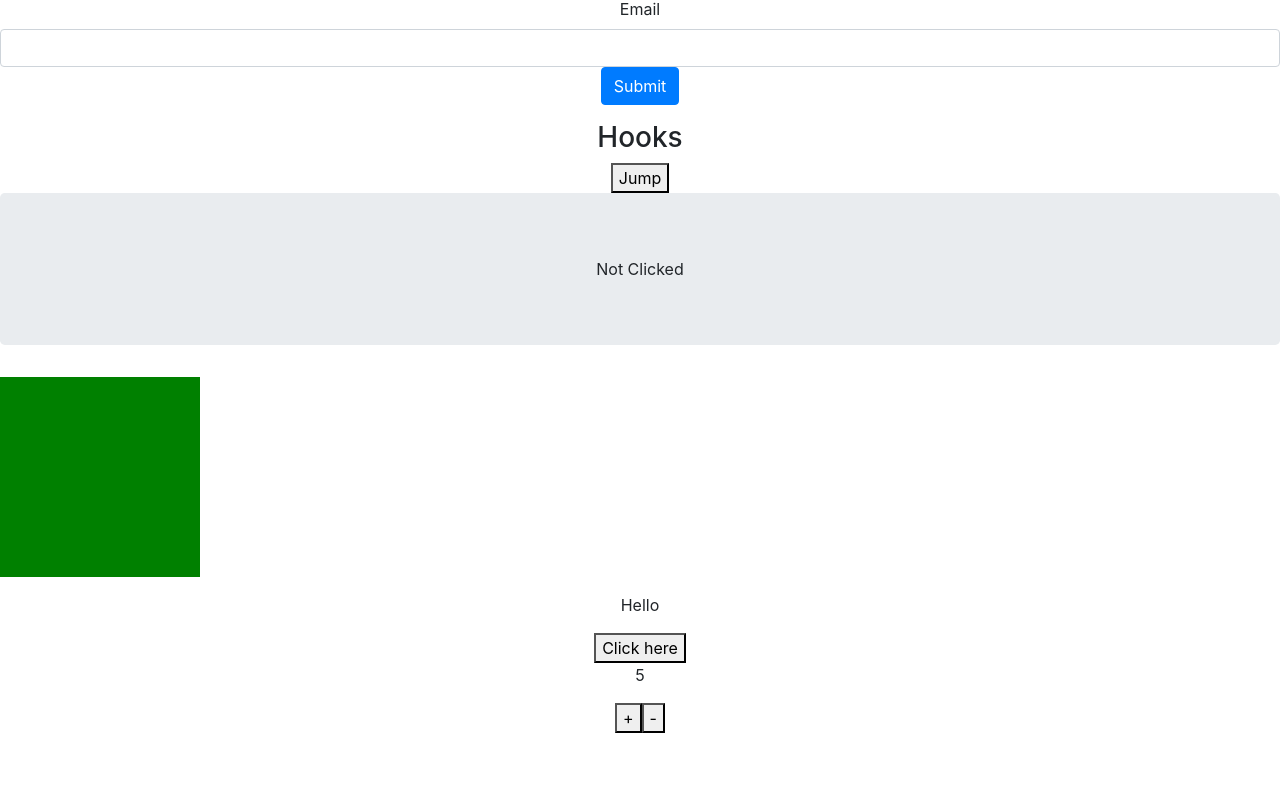
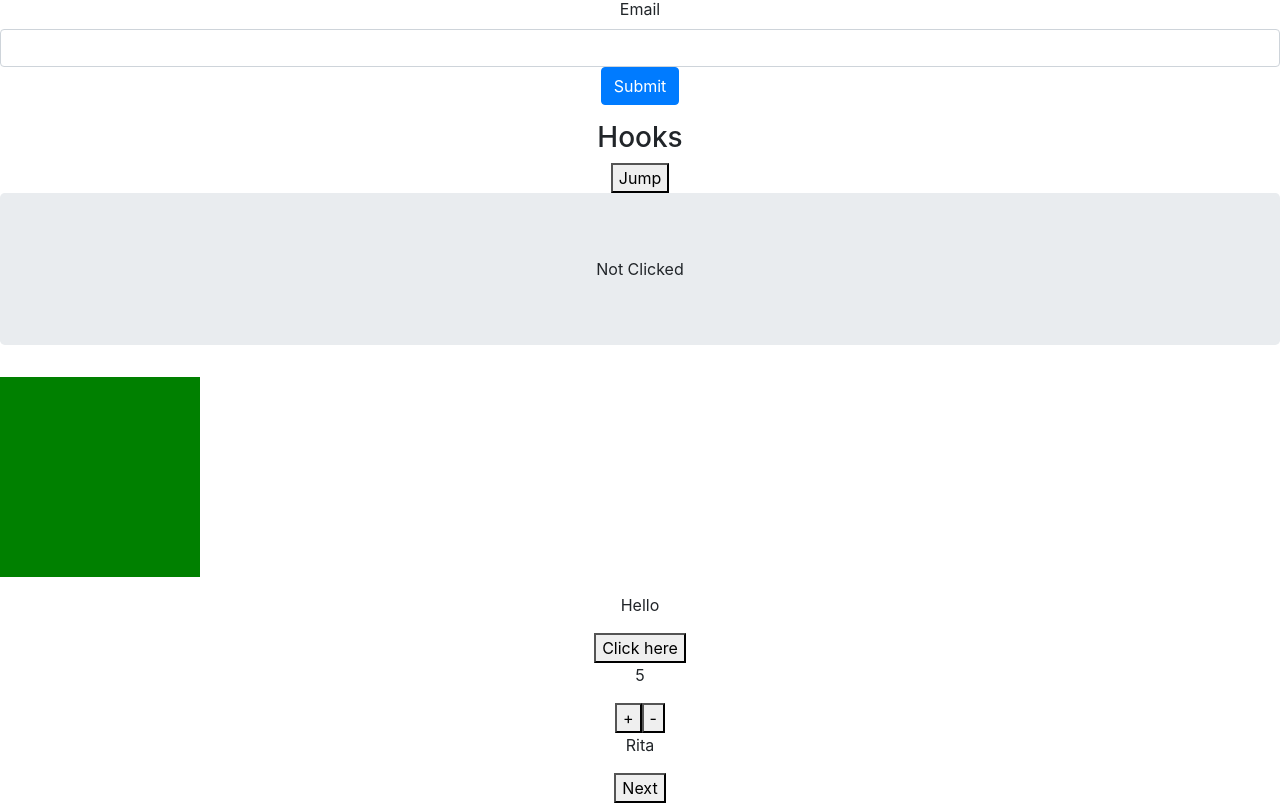
Before and after one commit to tom-meyrick/react-week-10, a React (Create React App) app: page / in a window 1280 px wide. Shown: the part 1138-1941 px from the top of the page. Before the commit the page ends 1871 px from the top, so only its background shows below. Built offline with nearby package versions, Linux system fonts and the light colour scheme; no server answers.

Commit message:
Hooks Q7 completed

```diff
--- a/src/App.js
+++ b/src/App.js
@@ -9,6 +9,7 @@ import Square from "./components/hooks/Square";
 import ToggleText from "./components/hooks/ToggleText";
 import Counter from "./components/hooks/Counter";
 import CatchMeIfYouCan from "./components/hooks/CatchMeIfYouCan";
+import RollCall from "./components/hooks/RollCall";
 
 const App = () => (
   <>
@@ -26,6 +27,7 @@ const App = () => (
     <Square color={"orange"} />
     <ToggleText initial={"Hello"} alternate={"World"} />
     <Counter initial={5} max={10} />
+    <RollCall names={["Rita", "Adrian", "Susan", "Stephanie"]} />
   </>
 );
 
--- /dev/null
+++ b/src/components/hooks/RollCall.js
@@ -0,0 +1,18 @@
+// Create a <RollCall names={ names }> component. It should have a button "Next". When the component first loads it should show the first name in the array. Every time you click "Next" it should show the next name in the array. It should loop back to the beginning.
+
+import React, { useState } from "react";
+
+const RollCall = ({ names }) => {
+  const [currentIndex, setCurrentIndex] = useState(0);
+
+  const updateIndex = () => setCurrentIndex((currentIndex + 1) % names.length);
+
+  return (
+    <>
+      <p>{names[currentIndex]}</p>
+      <button onClick={updateIndex}>Next</button>
+    </>
+  );
+};
+
+export default RollCall;
```
